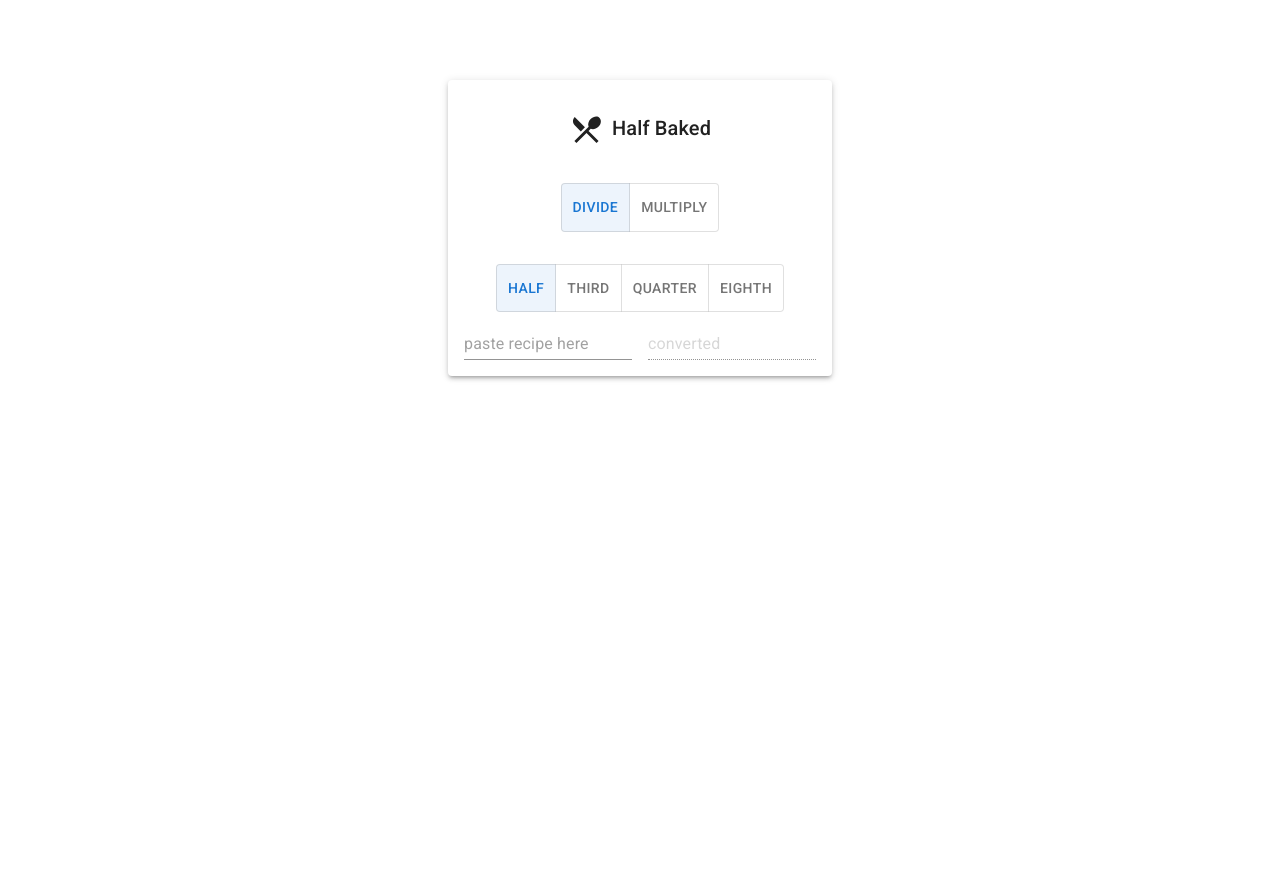
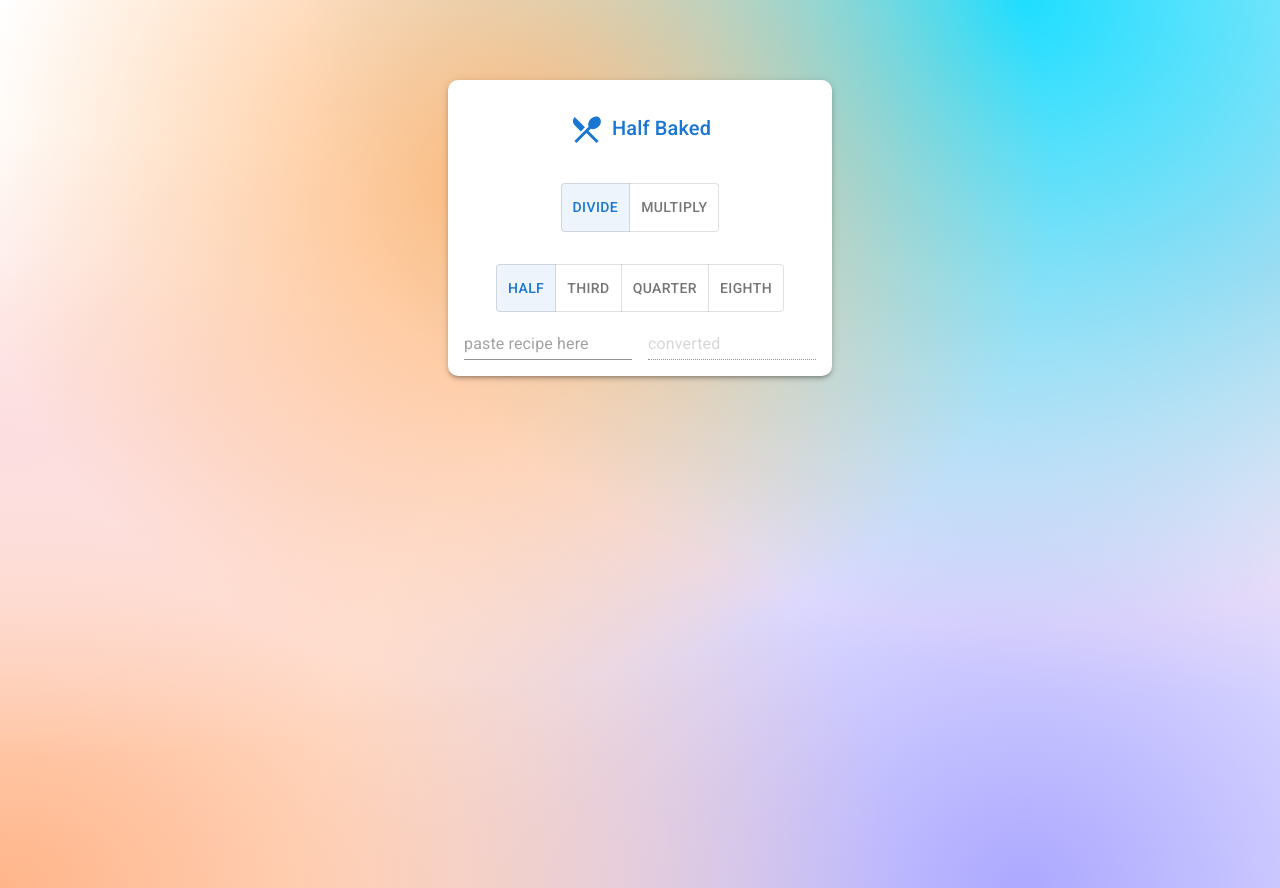
Before and after one commit to nsofianos/half-baked, a React (Create React App) app: page / in a window 1280 px wide. Before the commit the page ends 800 px from the top, so only its background shows below. Built offline with nearby package versions, Linux system fonts and the light colour scheme.

Commit message:
add background gradient

```diff
--- a/src/App.css
+++ b/src/App.css
@@ -11,3 +11,7 @@
 
 .MuiPaper-rounded {
 }
+
+h6 {
+  color: #1976d2;
+}
--- a/src/App.js
+++ b/src/App.js
@@ -41,7 +41,6 @@ function App() {
   };
   return (
     <Container component="main" maxWidth="sm" sx={{ mt: 10, mb: 5 }}>
-      <CssBaseline>
       <Box
         sx={{
           display: "flex",
@@ -55,11 +54,16 @@ function App() {
             alignItems: "center",
             p: 2,
             display: "flex",
+            borderRadius: "10px",
             flexDirection: "column",
           }}
         >
           <Box sx={{ display: "flex", m: 2 }}>
-              <RestaurantMenuIcon sx={{ mr: 1 }} fontSize="large" />
+            <RestaurantMenuIcon
+              sx={{ mr: 1 }}
+              fontSize="large"
+              color="primary"
+            />
             <Typography variant="h6" gutterBottom>
               Half Baked
             </Typography>
@@ -101,7 +105,6 @@ function App() {
           </Grid>
         </Paper>
       </Box>
-      </CssBaseline>
     </Container>
   );
 }
--- a/src/index.css
+++ b/src/index.css
@@ -4,7 +4,19 @@ body {
     sans-serif;
   -webkit-font-smoothing: antialiased;
   -moz-osx-font-smoothing: grayscale;
-  background-color: #ffeddb;
+  background-image: radial-gradient(
+      at 40% 20%,
+      hsla(28, 100%, 74%, 1) 0,
+      transparent 50%
+    ),
+    radial-gradient(at 80% 0%, hsla(189, 100%, 56%, 1) 0, transparent 50%),
+    radial-gradient(at 0% 50%, hsla(355, 85%, 93%, 1) 0, transparent 50%),
+    radial-gradient(at 100% 29%, hsla(339, 100%, 93%, 1) 0, transparent 50%),
+    radial-gradient(at 0% 100%, hsla(22, 100%, 77%, 1) 0, transparent 50%),
+    radial-gradient(at 80% 100%, hsla(243, 100%, 83%, 1) 0, transparent 50%),
+    radial-gradient(at 0% 0%, hsla(349, 100%, 100%, 1) 0, transparent 50%);
+
+  height: 100vh;
 }
 
 code {
```
Also changed, not shown: 1 other file (tests, documents, lock files or other folders). Lines whose indentation alone changed are shown as unchanged.
